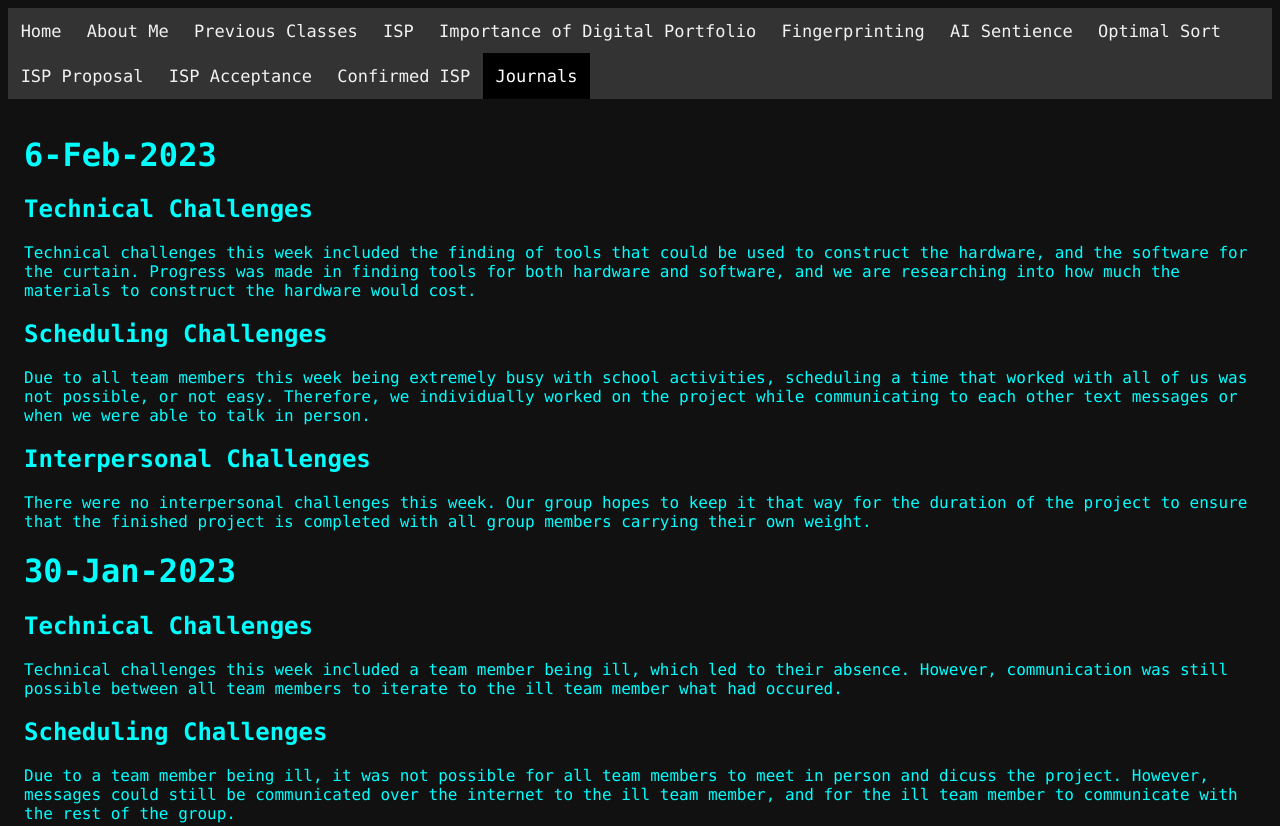
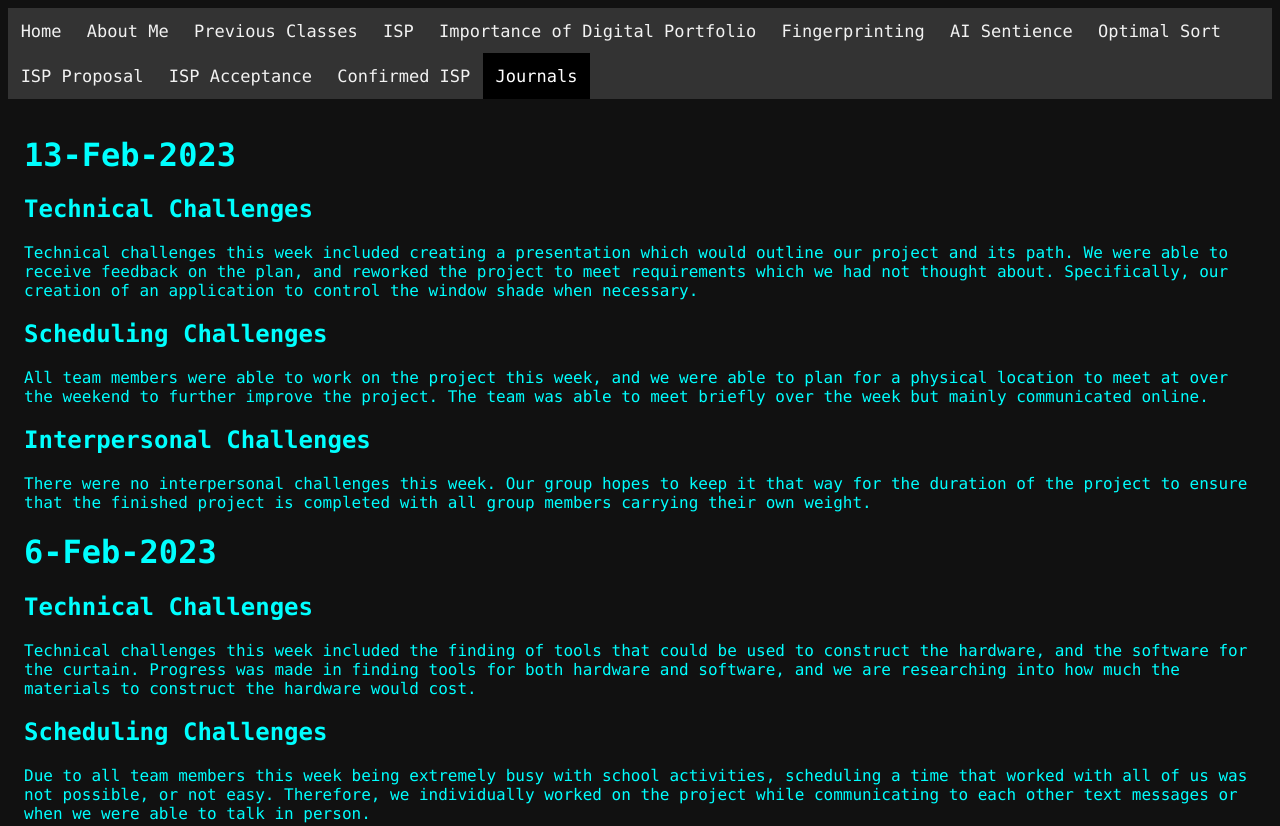
Before and after one commit to HengYiLee/Digital-Portfolio, a plain HTML site: page CS-III/Projects/ISP/Journal.html in a window 1280 px wide. Shown: the top 826 px of the page. Drawn offline with Linux system fonts and the light colour scheme.

Commit message:
Added journal for 13 feb 2023

```diff
--- a/CS-III/Projects/ISP/Journal.html
+++ b/CS-III/Projects/ISP/Journal.html
@@ -25,6 +25,18 @@
     </div>
 
     <div class="pad">
+      <h1>13-Feb-2023</h1>
+      <h2>Technical Challenges</h2>
+      <p>
+	Technical challenges this week included creating a presentation which would outline our project and its path. We were able to receive feedback on the plan, and reworked the project to meet requirements which we had not thought about. Specifically, our creation of an application to control the window shade when necessary.
+      </p>
+      <h2>Scheduling Challenges</h2>
+      <p>
+	All team members were able to work on the project this week, and we were able to plan for a physical location to meet at over the weekend to further improve the project. The team was able to meet briefly over the week but mainly communicated online.
+      </p>
+      <h2>Interpersonal Challenges</h2>
+      <p>There were no interpersonal challenges this week. Our group hopes to keep it that way for the duration of the project to ensure that the finished project is completed with all group members carrying their own weight.</p>
+
       <h1>6-Feb-2023</h1>
       <h2>Technical Challenges</h2>
       <p>
```
